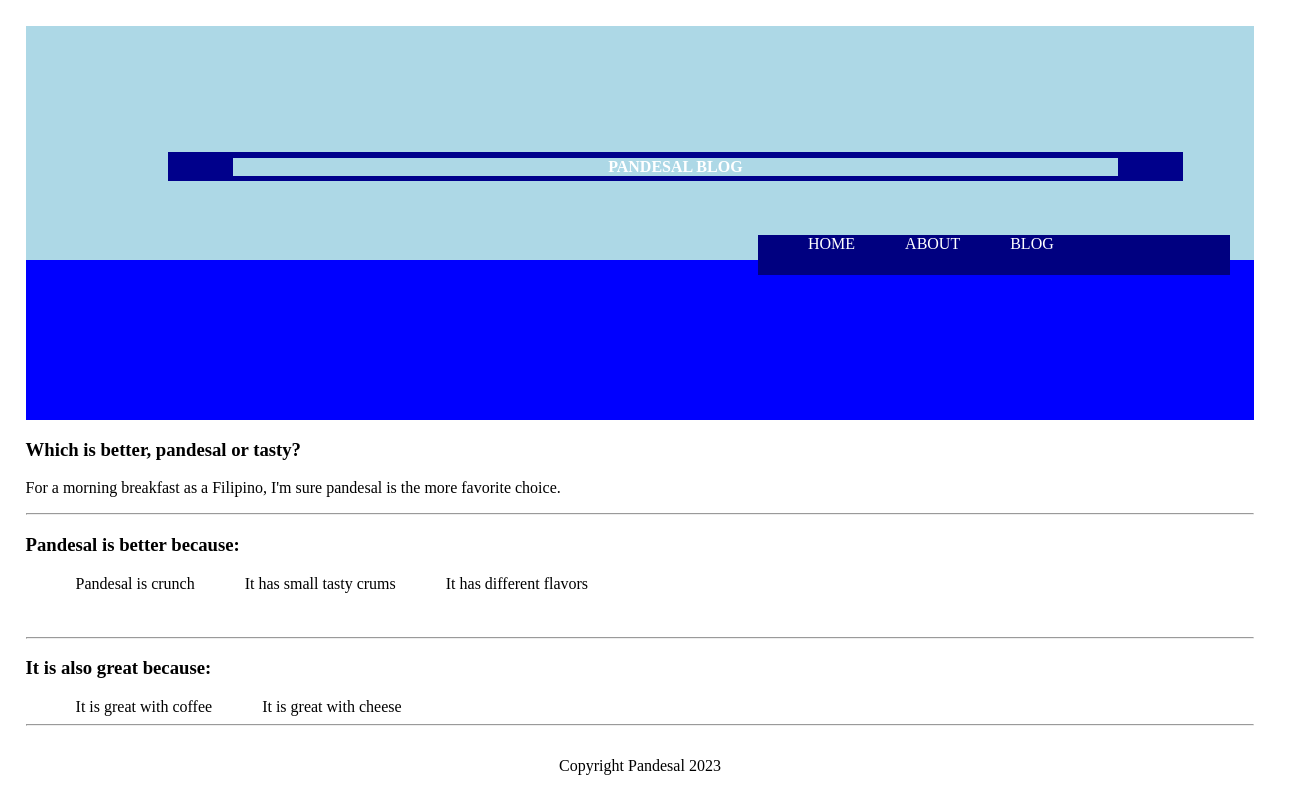
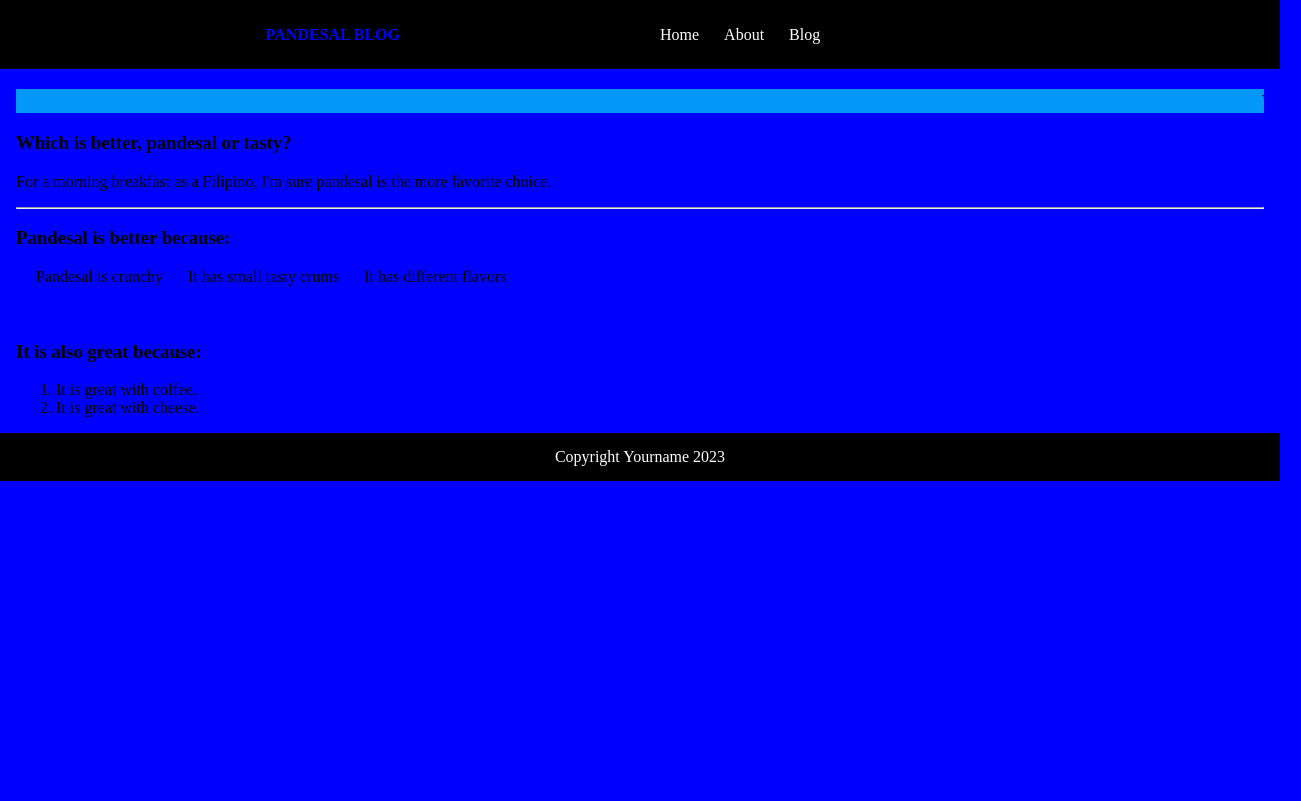
Before and after one commit to chinitoXx/PandesalSampleWebPage, a plain HTML site: page index.html in a window 1280 px wide. Shown: the whole page, 1301 px wide, since content can reach past the window. Drawn offline with Linux system fonts and the light colour scheme.

Commit message:
add recoding process on index.html and style.css

```diff
--- a/CSS/style.css
+++ b/CSS/style.css
@@ -5,41 +5,28 @@ CLASS SELECTOR
 */
 
 body{
-    /*background-color:darkblue;*/
+  background-color:blue;
   margin:0;
-    padding:2%;
+  padding:0;
 }
 
 header{
-    background-color:lightblue;
+  background-color:black;
+  text-size-adjust: 50%;
   padding:2%;
-    color:black;
-  }
-
-  .container{
-    height:100vh;
-    width:25%;
-    padding:.5%;
-    margin:10%;
-    background-color:darkblue;
-    color:white;
+  color:rgb(0, 0, 255);
 }
 
 .blog-title{
   display:inline-block;
-    width:75%;
-    background-color:lightblue;
-    margin:5%;
-    padding:0;
-
+  width:50%;
  }
 
 .navigation{
   float:right;
   display:inline-block;
-    width:40%;
-    height:5vh;
-    background-color:navy;
+  width:50%;
+
 }
 
 ul{
@@ -49,12 +36,24 @@ body{
 }
 
 ul li{
-    margin-left:50px;
+  margin-left:20px;
+  margin-right:5px;
   float:left;
   list-style-type:none;
 }
 
 a{
   color:white;
-    text-decoration:none;
+  text-decoration: none;
 }
+
+main{
+  margin:16px;
+}
+
+footer{
+  height:6vh;
+  background-color:black;
+  color:white;
+  text-align:center;
+}
--- a/index.html
+++ b/index.html
@@ -1,51 +1,53 @@
-<html>
-<header>
+<!DOCTYPE html>
+<html lang="en">
     <link rel="stylesheet" href="./CSS/style.css">
-  <title>PANDISAL SIMPLE SITE</title>
-  </header>
+  <head>
+    <title>PANDESAL SIMPLE SITE</title>
+  </head>
   <body>
     <header>
-      <dev class="container">
-        <dev class="blog-title" style="text-align:center";><strong>PANDESAL BLOG</strong></dev>
+      <div class="container">
+        <div class="blog-title" style="text-align: center">
+          <strong>PANDESAL BLOG</strong>
+        </div>
         <div class="navigation">
           <nav>
             <ul>
-              <li><a href="#">HOME</a></li>
-              <li><a href="#">ABOUT</a></li>
-              <li><a href="#">BLOG</a></li>
+              <li><a href="#">Home</a></li>
+              <li><a href="#">About</a></li>
+              <li><a href="#">Blog</a></li>
             </ul>
           </nav>
-        </dev>
-      </dev>
+        </div>
+      </div>
     </header>
     <main>
-      <section id="ABOUT" style="height:20vh; background-color:blue;">
-        <marquee><h2>WELCOME TO PANDESAL LOVERS!</h2></marquee>
+      <section id="about" style="height: 3vh; background-color: rgba(2, 209, 245, 0.73)">
+        <h2><marquee>WELCOME TO PANDESAL LOVERS!</marquee></h2>
       </section>
       <h3>Which is better, pandesal or tasty?</h3>
-      <p>For a morning breakfast as a Filipino, I'm sure pandesal is the more favorite choice.</p>
-      <hr>
+      <p>
+        For a morning breakfast as a Filipino, I'm sure pandesal is the more
+        favorite choice.
+      </p>
+      <hr />
       <h3>Pandesal is better because:</h3>
       <ul>
-        <li>Pandesal is crunch</li>
+        <li>Pandesal is crunchy</li>
         <li>It has small tasty crums</li>
         <li>It has different flavors</li>
       </ul>
-      <br>
-      <br>
-      <br>
-      <hr>
+      <br />
+      <br />
+      <br />
       <h3>It is also great because:</h3>
-      <ul>
-        <li>It is great with coffee</li>
-        <li>It is great with cheese</li>
-      </ul>
+      <ol>
+        <li>It is great with coffee.</li>
+        <li>It is great with cheese.</li>
+      </ol>
     </main>
-    <br>
-    <hr>
     <footer>
-      <p style="padding-top:15px;text-align:center">Copyright Pandesal 2023</p>
-     </footer>
+      <p style="padding-top: 15px">Copyright Yourname 2023</p>
+    </footer>
   </body>
-
 </html>
```
Lines whose indentation alone changed are shown as unchanged.
